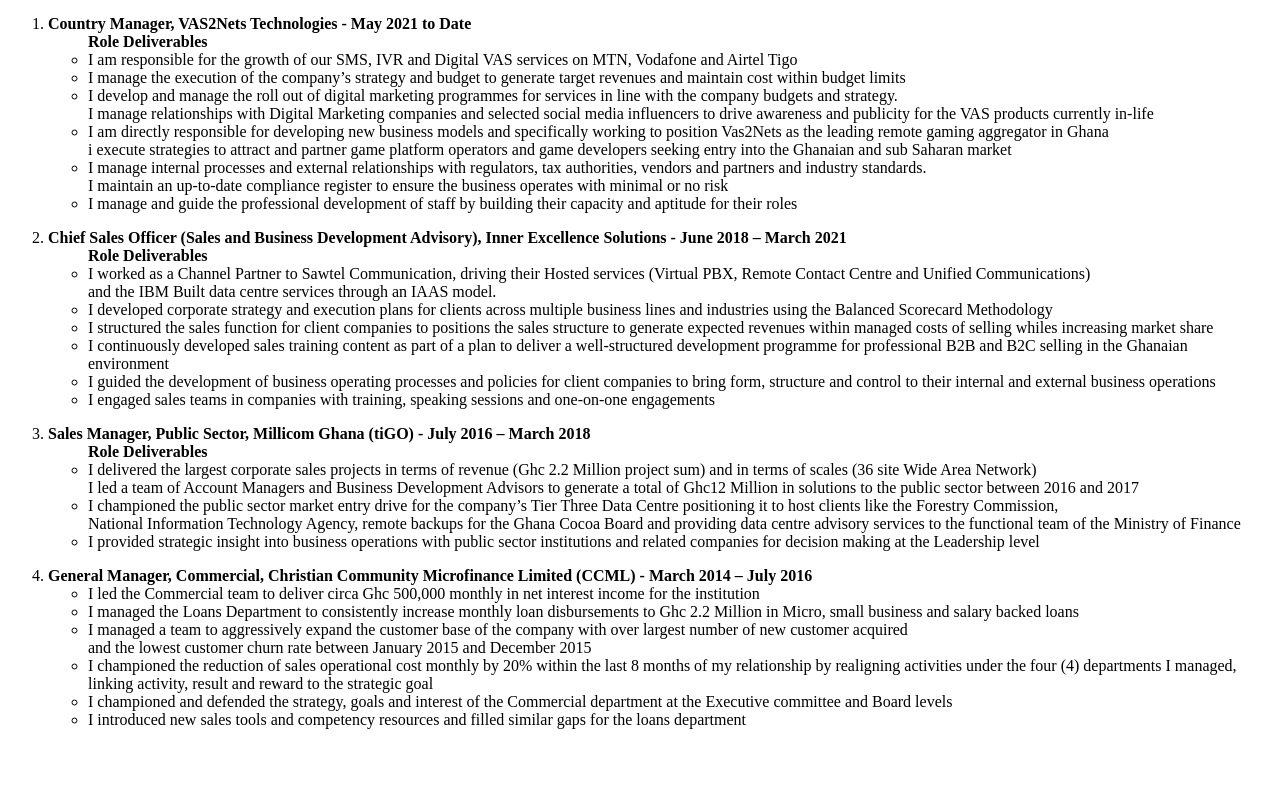
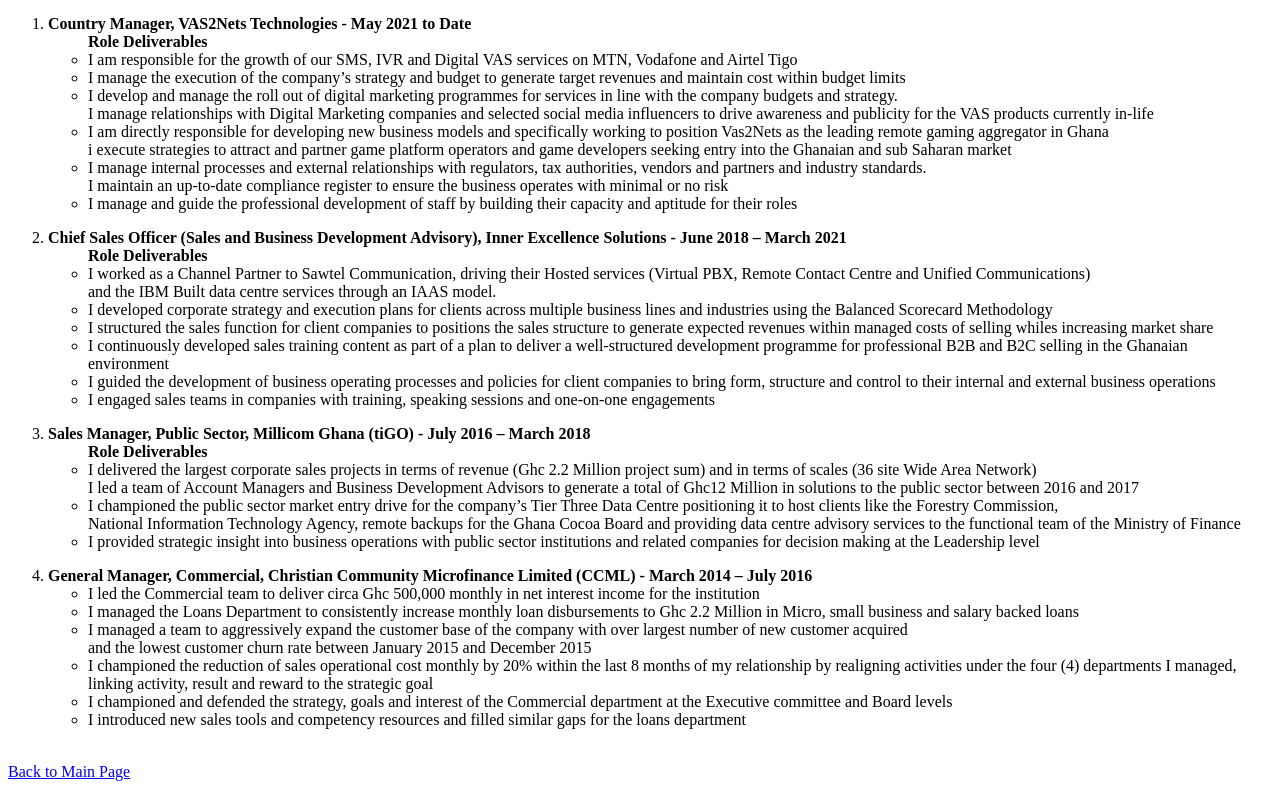
Before and after one commit to Raaogomez/cv, a plain HTML site: page Career Experience.html in a window 1280 px wide. Shown: the part 392-1181 px from the top of the page. Before the commit the page ends 1137 px from the top, so only its background shows below. Drawn offline with Linux system fonts and the light colour scheme.

Commit message:
Update Career Experience.html

```diff
--- a/Career Experience.html
+++ b/Career Experience.html
@@ -77,5 +77,7 @@
             </p>
         </ol>
       </p>
+      <br>
+      <a href="index.html">Back to Main Page</a>
   </body>
 </html>
```
